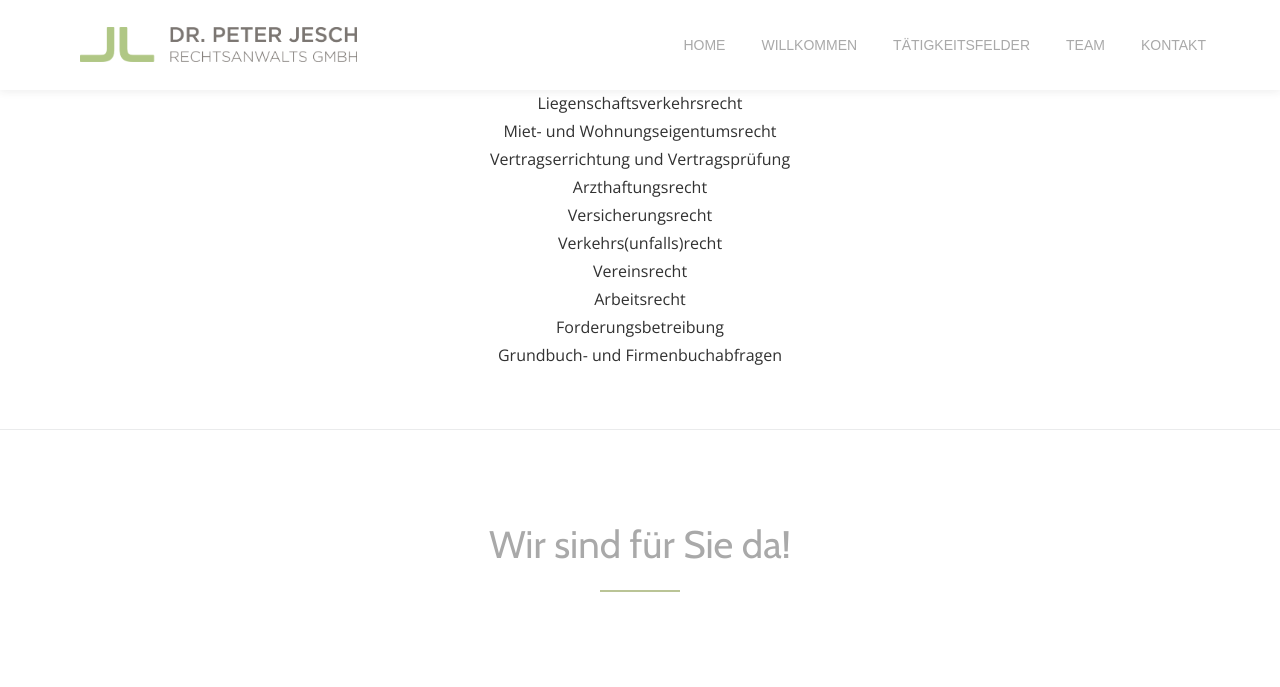
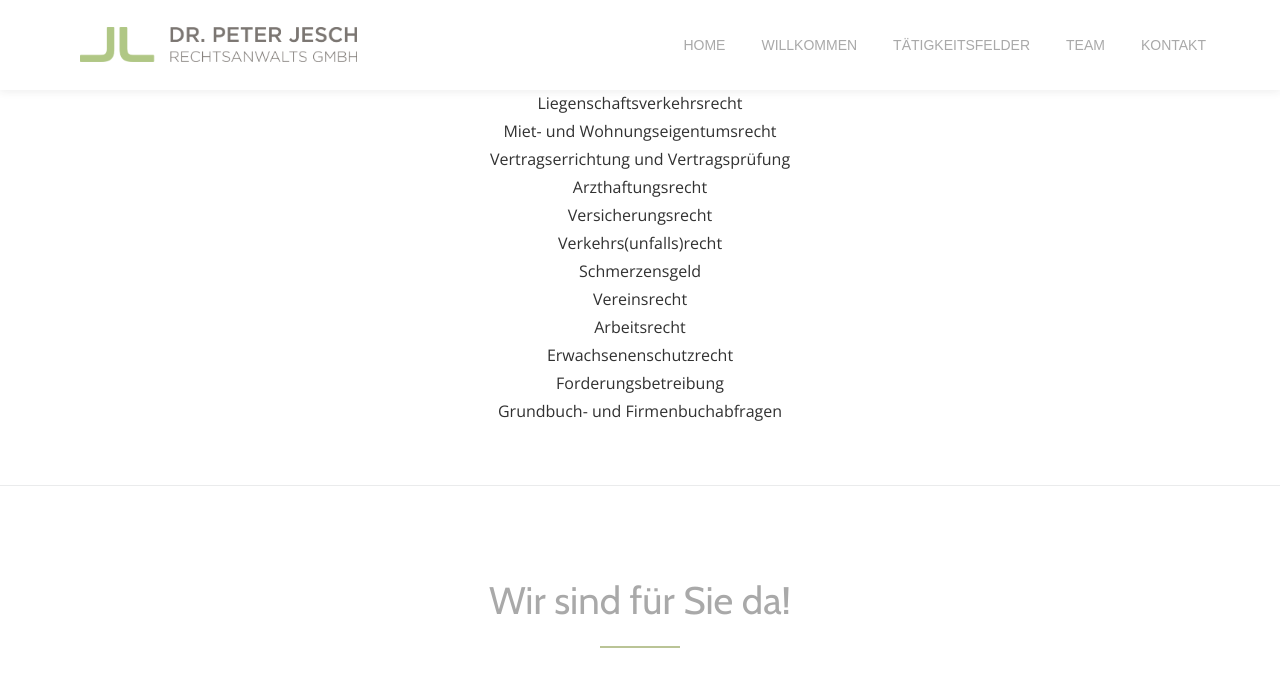
Before and after one commit to Funkmartin/Funkmartin.github.io, a Jekyll site: the page built from index.html, in a window 1280 px wide and 900 px high, scrolled down 1367 px, cut to the strip 0-699 px from the top of the window. Shown: the top 687 px of the strip. Built offline with Jekyll 4.4.1, drawn with Linux system fonts in a browser that asks for light colours.

Commit message:
Hinzufuegen weiterer Rechtsfelder

```diff
--- a/index.html
+++ b/index.html
@@ -47,8 +47,10 @@ intro:
           Arzthaftungsrecht <br>
           Versicherungsrecht <br>
           Verkehrs(unfalls)recht <br>
+          Schmerzensgeld <br>
           Vereinsrecht <br>
           Arbeitsrecht <br>
+          Erwachsenenschutzrecht <br>
           Forderungsbetreibung <br>
           Grundbuch- und Firmenbuchabfragen <br>
         </div>
```
